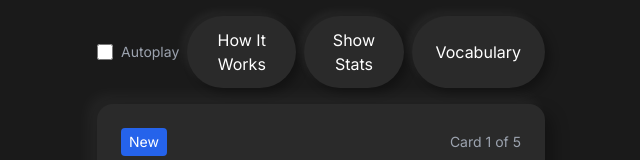
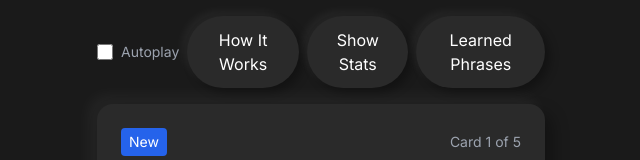
Before and after one commit to MaartenRischen/ThaiFlashcardsApp, a Next.js app: page / in a window 1280 px wide. Shown: the top 160 px of the page, without its empty margins (319-959 px from the left). Built offline with nearby package versions, Linux system fonts and the light colour scheme.

Commit message:
Change 'Vocabulary' button to 'Learned Phrases'

```diff
--- a/app/page.tsx
+++ b/app/page.tsx
@@ -904,7 +904,7 @@ export default function ThaiFlashcards() {
               onClick={() => setShowVocabulary(!showVocabulary)}
               className="neumorphic-button"
             >
-              Vocabulary
+              Learned Phrases
             </button>
           </div>
         </div>
```
